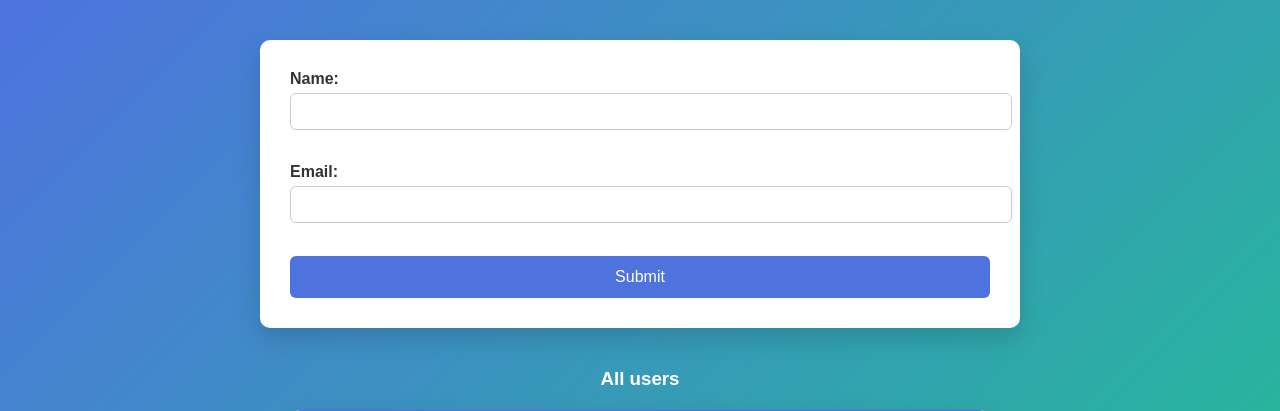
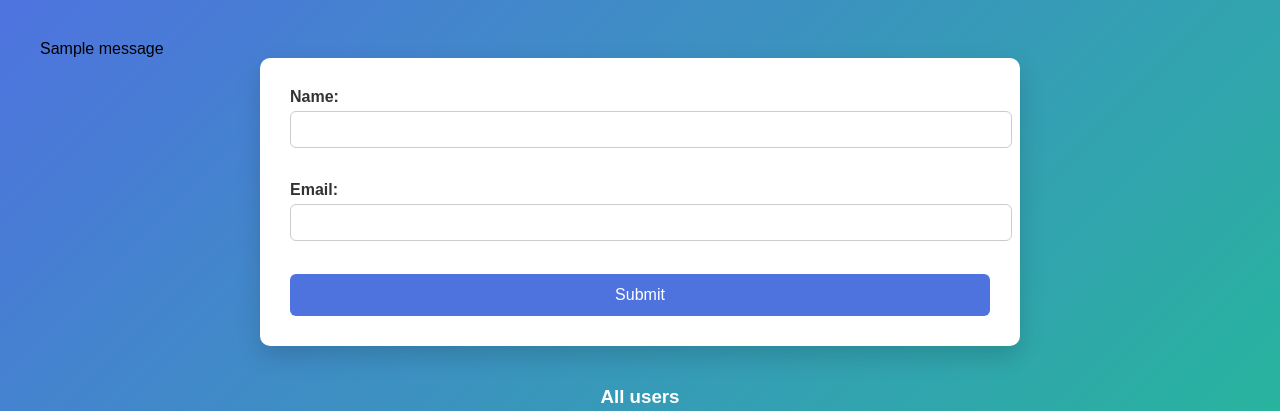
Before and after one commit to HritikGiri2005/Flask, a Flask app: page / in a window 1280 px wide. Shown: the top 411 px of the page. Run offline with Flask 3, Linux system fonts and the light colour scheme; one stand-in notice (Sample message) is shown.

Commit message:
created form with flash

```diff
--- a/app.py
+++ b/app.py
@@ -1,9 +1,13 @@
-from flask import Flask,render_template,request,redirect,url_for
+from flask import Flask,render_template,request,redirect,url_for,flash
 from flask_sqlalchemy import SQLAlchemy
+import os
 app = Flask(__name__)
 
+app.config['SECRET_KEY'] = os.urandom(24)
 app.config['SQLALCHEMY_DATABASE_URI'] = 'sqlite:///database.db'
 app.config['SQLALCHEMY_TRACK_MODIFICATIONS'] = False
+
+
 
 
 db = SQLAlchemy(app)
@@ -50,6 +54,7 @@ def add_user():
     db.session.add(new_user)
     db.session.commit()
 
+    flash("Uploaded successfully",'success')
     return redirect(url_for('showForm'))
 
 if __name__ == '__main__':
--- a/templates/form.html
+++ b/templates/form.html
@@ -7,6 +7,16 @@
     <link rel="stylesheet" href="{{ url_for('static', filename='css/style.css') }}">
 </head>
 <body>
+
+    {% with messages = get_flashed_messages(with_categories=true) %}
+  {% if messages %}
+    {% for category, message in messages %}
+      <div class="flash {{ category }}">
+          {{ message }}
+      </div>
+    {% endfor %}
+  {% endif %}
+{% endwith %}
 
 <form action="/add-user" method="POST">
     <label>Name:</label><br>
```
Also changed, not shown: instance/database.db.
